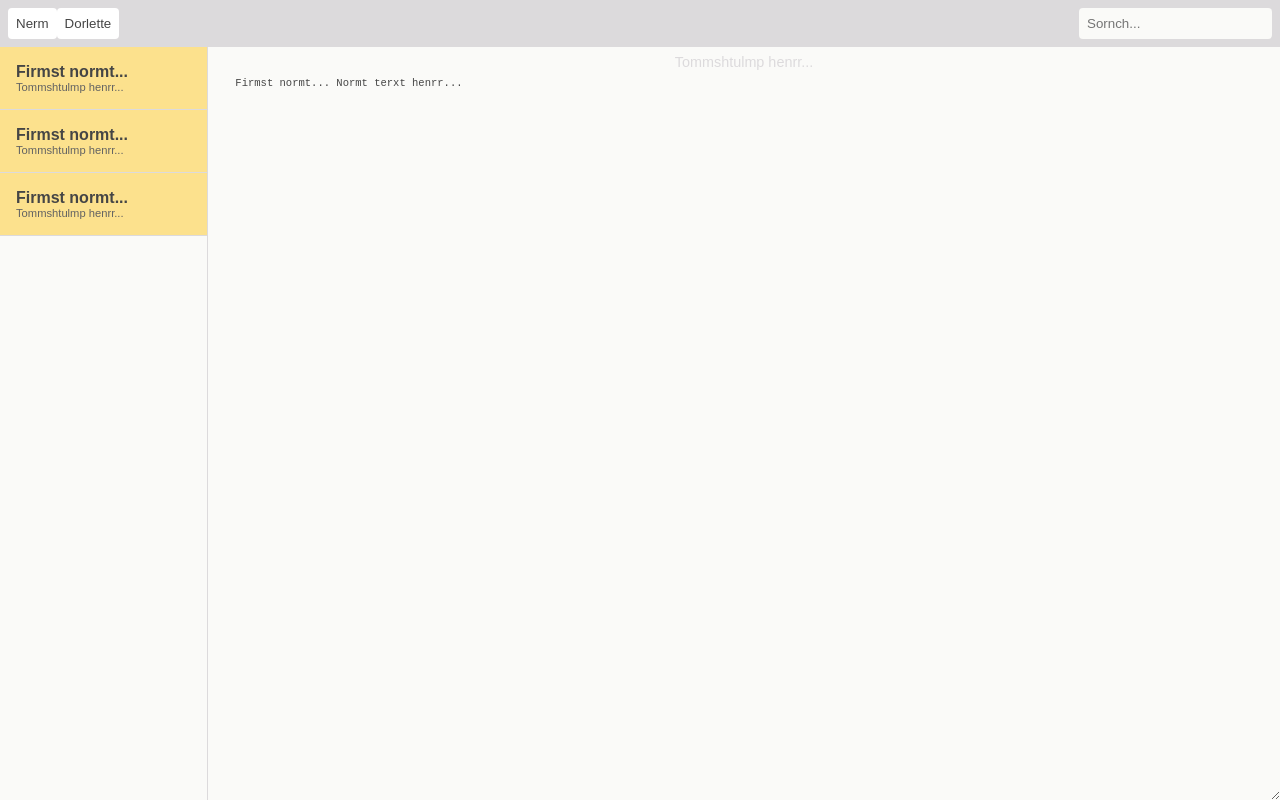
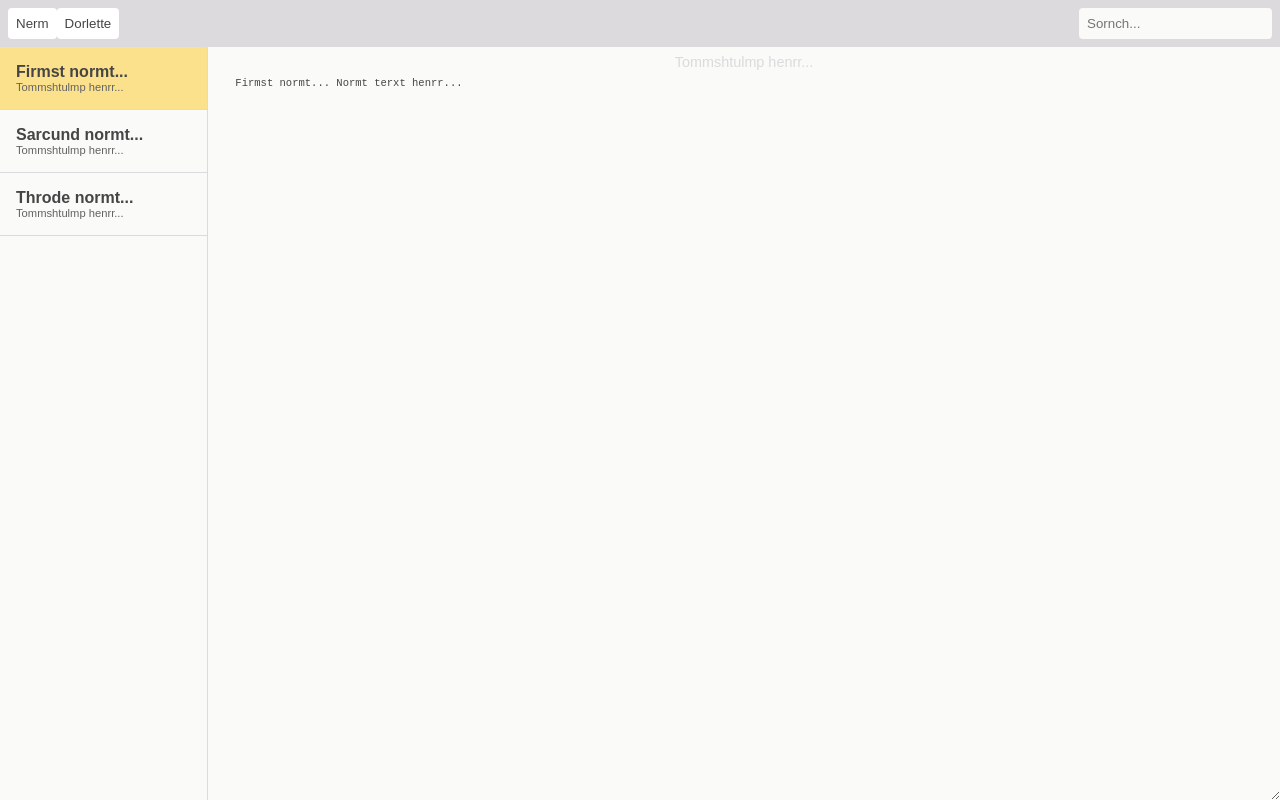
Before and after one commit to cellulosami/vue-notes-app, a Vue app: page / in a window 1280 px wide. Built offline with nearby package versions, Linux system fonts and the light colour scheme.

Commit message:
add functionality between NoteSelectors and Note Selector

```diff
--- a/src/components/NoteSelector.vue
+++ b/src/components/NoteSelector.vue
@@ -1,12 +1,27 @@
 <template>
-  <div class="note-selector">
-    <p class="note-selector-title">Firmst normt...</p>
+  <div
+    class="note-selector"
+    v-bind:class="{active: note.id === selectedNoteId}"
+    v-on:click="selectNote"
+  >
+    <p class="note-selector-title">{{ note.name }} normt...</p>
     <p class="note-selector-timestamp">Tommshtulmp henrr...</p>
   </div>
 </template>
 
 <script>
-
+export default {
+  props: [
+    "note",
+    "selectedNoteId"
+  ],
+  methods: {
+    selectNote: function () {
+      console.log(`selected ${this.note.id}`)
+      this.$emit("selectNote", this.note.id);
+    }
+  }
+}
 </script>
 
 <style scoped>
--- a/src/components/NoteSelectors.vue
+++ b/src/components/NoteSelectors.vue
@@ -1,6 +1,10 @@
 <template>
   <div class="note-selectors">
-    <NoteSelector class="active" v-for="note in notes"/>
+    <NoteSelector
+      v-for="note in notes"
+      v-bind:note="note"
+      v-bind:selectedNoteId="selectedNoteId"
+    />
   </div>
 </template>
 
@@ -13,7 +17,17 @@ export default {
   },
   data: function() {
     return {
-      notes: ["Firmst", "Sarcund", "Throde"]
+      notes: [
+        {id: 1, name: "Firmst", timestamp: Date.now() },
+        {id: 2, name: "Sarcund", timestamp: Date.now() },
+        {id: 3, name: "Throde", timestamp: Date.now() }
+      ],
+      selectedNoteId: 1
+    }
+  },
+  methods: {
+    selectNote: function (id) {
+      this.selectedNoteId = id;
     }
   }
 }
@@ -27,18 +41,10 @@ export default {
   flex: 0 0 13em;
 }
 
-
-
 /* COLORS */
 
 .note-selectors {
   border-right: 1px solid #DCDADC;
 }
 
-
-
-/* TYPOGRAPHY */
-
-
-
 </style>
```
